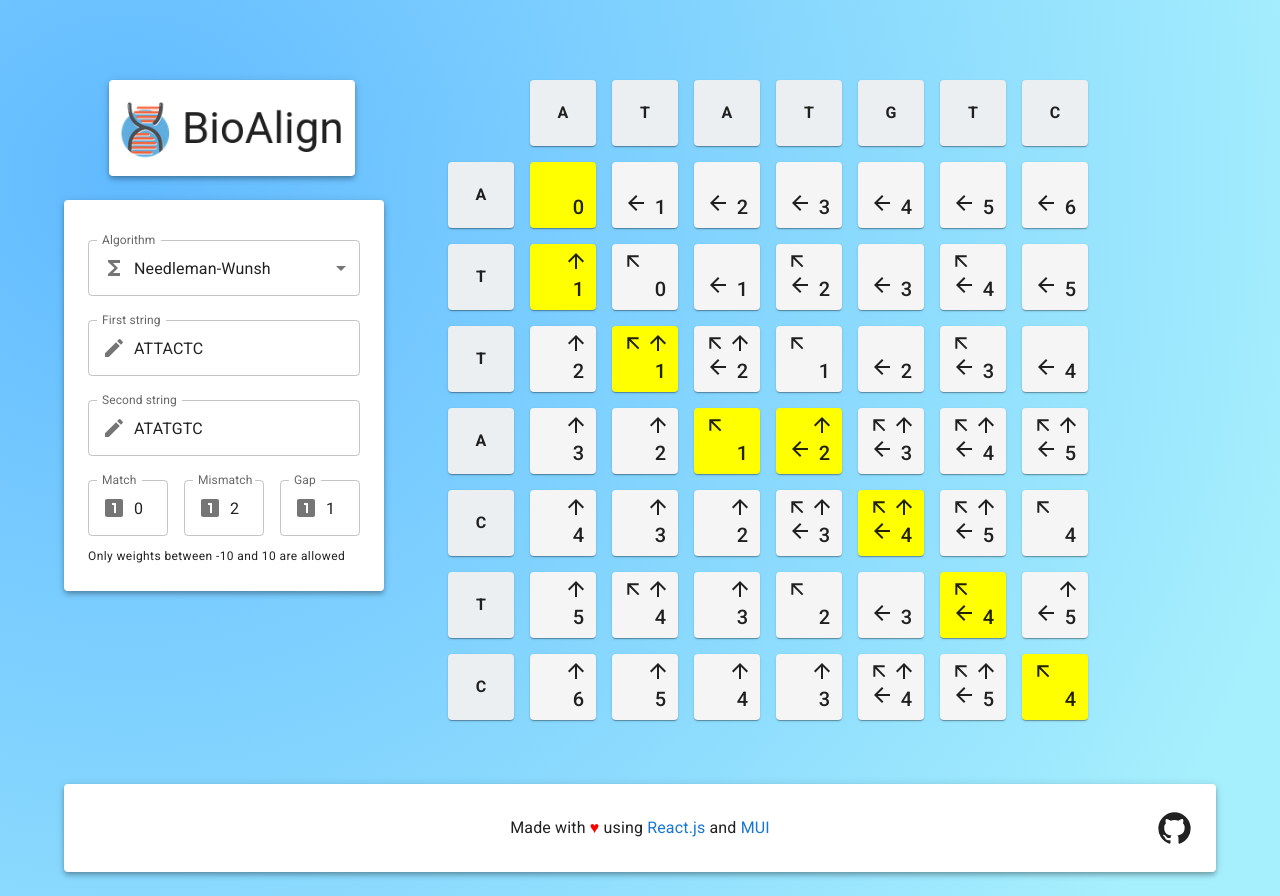
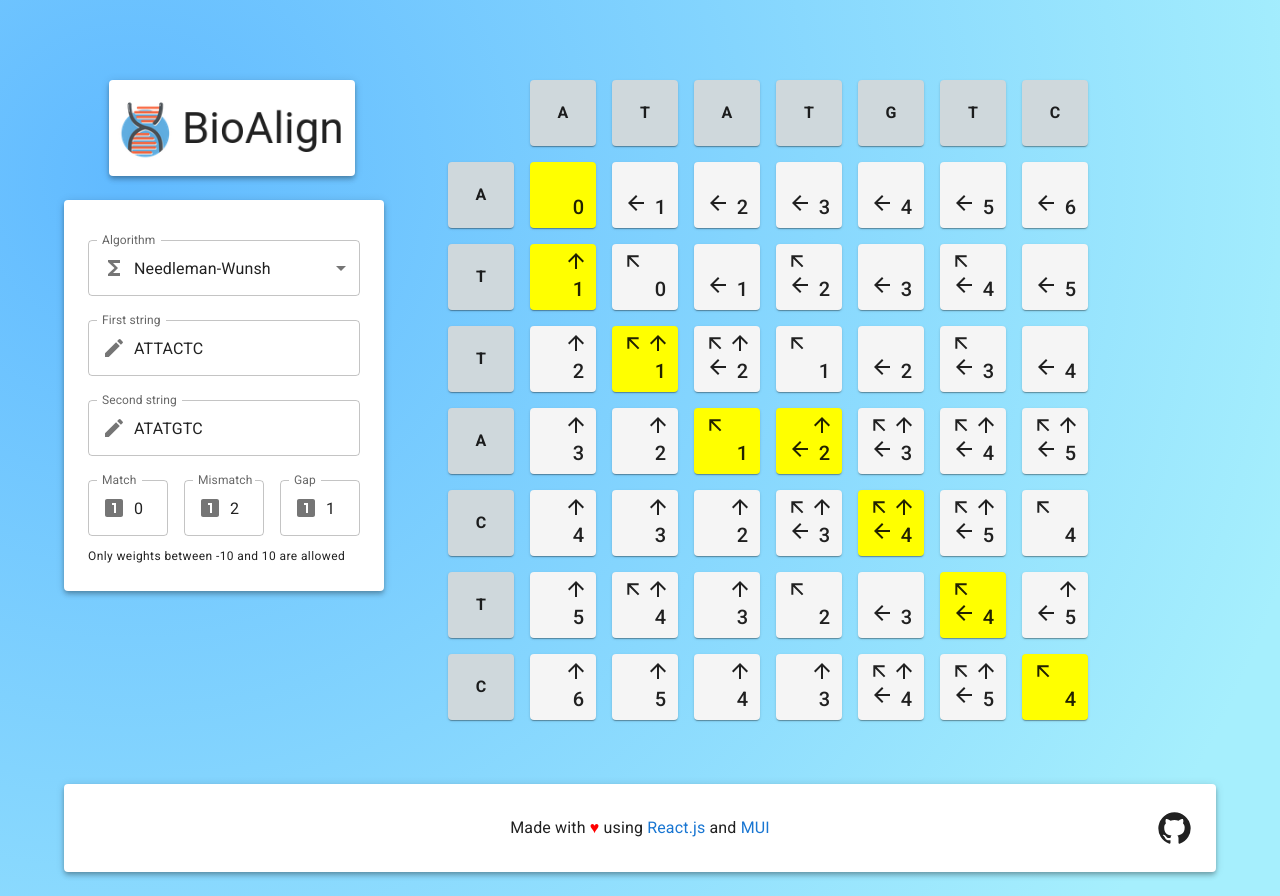
Before and after one commit to francescopastore/bio-align, a React (Create React App) app: page / in a window 1280 px wide. Built offline with nearby package versions, Linux system fonts and the light colour scheme.

Commit message:
Updated letter color for more contrast

```diff
--- a/src/components/AppTable/AppTableLetter.js
+++ b/src/components/AppTable/AppTableLetter.js
@@ -6,7 +6,7 @@ import AppTableCard from './AppTableCard'
 
 export default function AppTableLetter(props) {
   return (
-    <AppTableCard backgroundColor={blueGrey['50']}>
+    <AppTableCard backgroundColor={blueGrey['A100']}>
       <Typography sx={{ fontWeight: 'bold' }}>{props.letter}</Typography>
     </AppTableCard>
   )
```
